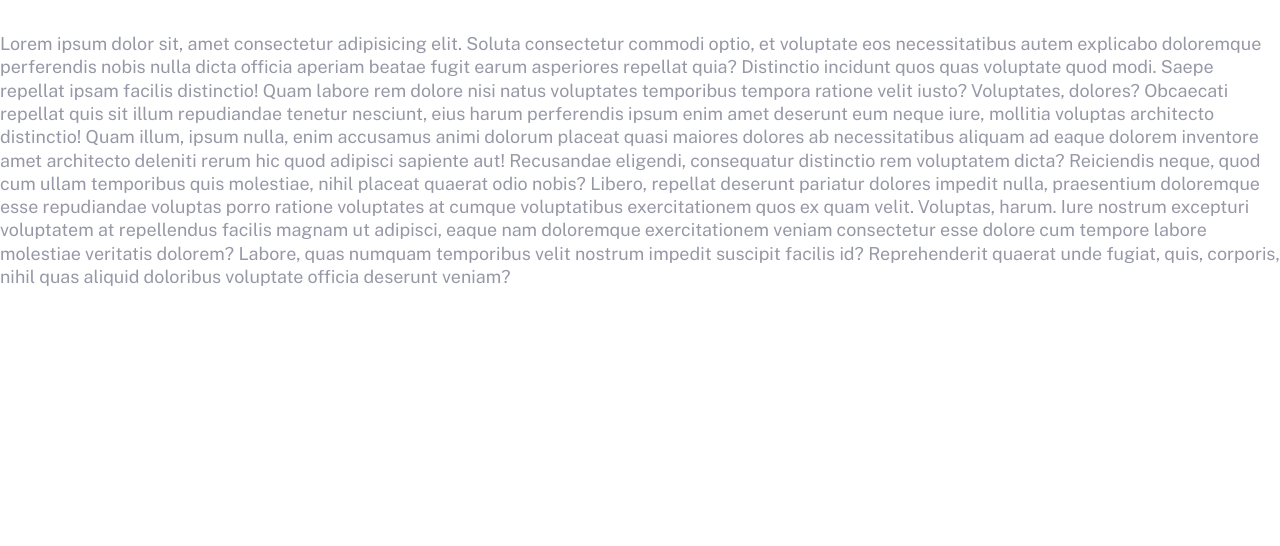
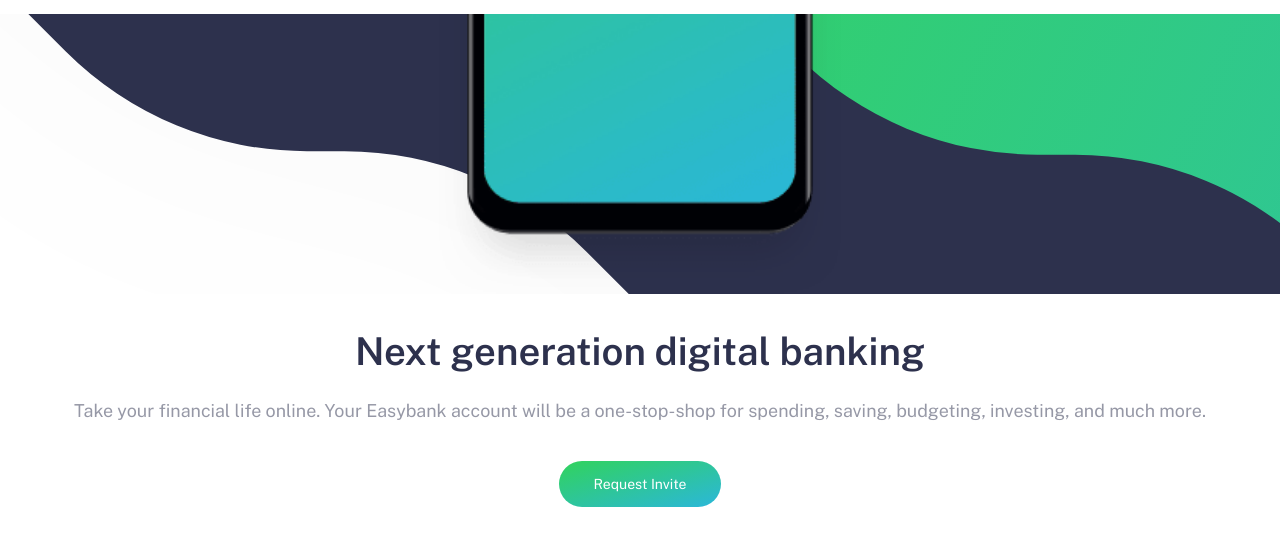
Before and after one commit to shubhamku044/bank_landing_page, a website: page index.html in a window 1280 px wide. Shown: the part 66-612 px from the top of the page. Drawn offline with nearby package versions, Linux system fonts and the light colour scheme.

Commit message:
working on hero section

```diff
--- a/app/scss/_globals.scss
+++ b/app/scss/_globals.scss
@@ -20,6 +20,15 @@
 	&.noscroll {
 		overflow: hidden;
 	}
+}
+
+h1,
+h2,
+h3,
+h4,
+h5,
+h6 {
+	margin-top: 0;
 }
 
 a,
@@ -75,7 +84,11 @@
 
 // spacing
 .container {
-	padding: 1.0625rem 0;
+	padding: 0 1.5rem;
+}
+
+.container-pd {
+	padding: 2.25rem 1.5rem;
 }
 
 // display none
--- a/app/scss/_header.scss
+++ b/app/scss/_header.scss
@@ -119,6 +119,7 @@
 		padding: 1.625rem;
 		margin-top: 1.5rem;
 		border-radius: 0.5rem;
+		z-index: 100;
 		// display: flex;
 		// flex-direction: column;
 		// align-items: center;
--- /dev/null
+++ b/app/scss/_hero.scss
@@ -0,0 +1,42 @@
+.hero {
+	&__text {
+		text-align: center;
+
+		h1 {
+			font-size: 2.4rem;
+			font-weight: 600;
+			color: $dark-blue;
+			line-height: 1.15;
+			margin-bottom: 1.5rem;
+		}
+
+		p {
+			line-height: 1.5;
+			margin-bottom: 2.25rem;
+		}
+
+		a {
+			display: inline-block;
+		}
+	}
+
+	&__image {
+		background-image: url('/images/bg-intro-mobile.svg');
+		background-size: cover;
+		background-repeat: no-repeat;
+		background-position: center center;
+		min-height: 17.5rem;
+		position: relative;
+
+		&::before {
+			content: ' ';
+			height: 100%;
+			width: 100%;
+			background-image: url('/images/image-mockups.png');
+			background-size: 92%;
+			background-repeat: no-repeat;
+			background-position: center bottom;
+			position: absolute;
+		}
+	}
+}
--- a/app/scss/style.scss
+++ b/app/scss/style.scss
@@ -1,5 +1,6 @@
 @import 'variables';
 @import 'animations';
 @import 'mixins';
+@import 'hero';
 @import 'globals';
 @import 'header';
--- a/index.html
+++ b/index.html
@@ -65,36 +65,20 @@
 				<a href="#">Careers</a>
 			</div>
 		</header>
-		<p>
-			Lorem ipsum dolor sit, amet consectetur adipisicing elit. Soluta
-			consectetur commodi optio, et voluptate eos necessitatibus autem
-			explicabo doloremque perferendis nobis nulla dicta officia aperiam
-			beatae fugit earum asperiores repellat quia? Distinctio incidunt
-			quos quas voluptate quod modi. Saepe repellat ipsam facilis
-			distinctio! Quam labore rem dolore nisi natus voluptates temporibus
-			tempora ratione velit iusto? Voluptates, dolores? Obcaecati repellat
-			quis sit illum repudiandae tenetur nesciunt, eius harum perferendis
-			ipsum enim amet deserunt eum neque iure, mollitia voluptas
-			architecto distinctio! Quam illum, ipsum nulla, enim accusamus animi
-			dolorum placeat quasi maiores dolores ab necessitatibus aliquam ad
-			eaque dolorem inventore amet architecto deleniti rerum hic quod
-			adipisci sapiente aut! Recusandae eligendi, consequatur distinctio
-			rem voluptatem dicta? Reiciendis neque, quod cum ullam temporibus
-			quis molestiae, nihil placeat quaerat odio nobis? Libero, repellat
-			deserunt pariatur dolores impedit nulla, praesentium doloremque esse
-			repudiandae voluptas porro ratione voluptates at cumque voluptatibus
-			exercitationem quos ex quam velit. Voluptas, harum. Iure nostrum
-			excepturi voluptatem at repellendus facilis magnam ut adipisci,
-			eaque nam doloremque exercitationem veniam consectetur esse dolore
-			cum tempore labore molestiae veritatis dolorem? Labore, quas numquam
-			temporibus velit nostrum impedit suscipit facilis id? Reprehenderit
-			quaerat unde fugiat, quis, corporis, nihil quas aliquid doloribus
-			voluptate officia deserunt veniam?
-		</p>
-		<!--Request Invite Next generation digital
-		banking Take your financial life online. Your Easybank account will be a
-		one-stop-shop for spending, saving, budgeting, investing, and much more.
-		Request Invite Why choose Easybank? We leverage Open Banking to turn
+		<section class="hero">
+			<div class="hero__image"></div>
+			<div class="hero__text container-pd">
+				<h1>Next generation digital banking</h1>
+				<p>
+					Take your financial life online. Your Easybank account will
+					be a one-stop-shop for spending, saving, budgeting,
+					investing, and much more.
+				</p>
+				<a href="#" class="button header__cta">Request Invite</a>
+			</div>
+		</section>
+
+		<!--Why choose Easybank? We leverage Open Banking to turn
 		your bank account into your financial hub. Control your finances like
 		never before. Online Banking Our modern web and mobile applications
 		allow you to keep track of your finances wherever you are in the world.
```
Also changed, not shown: style/style.css.
